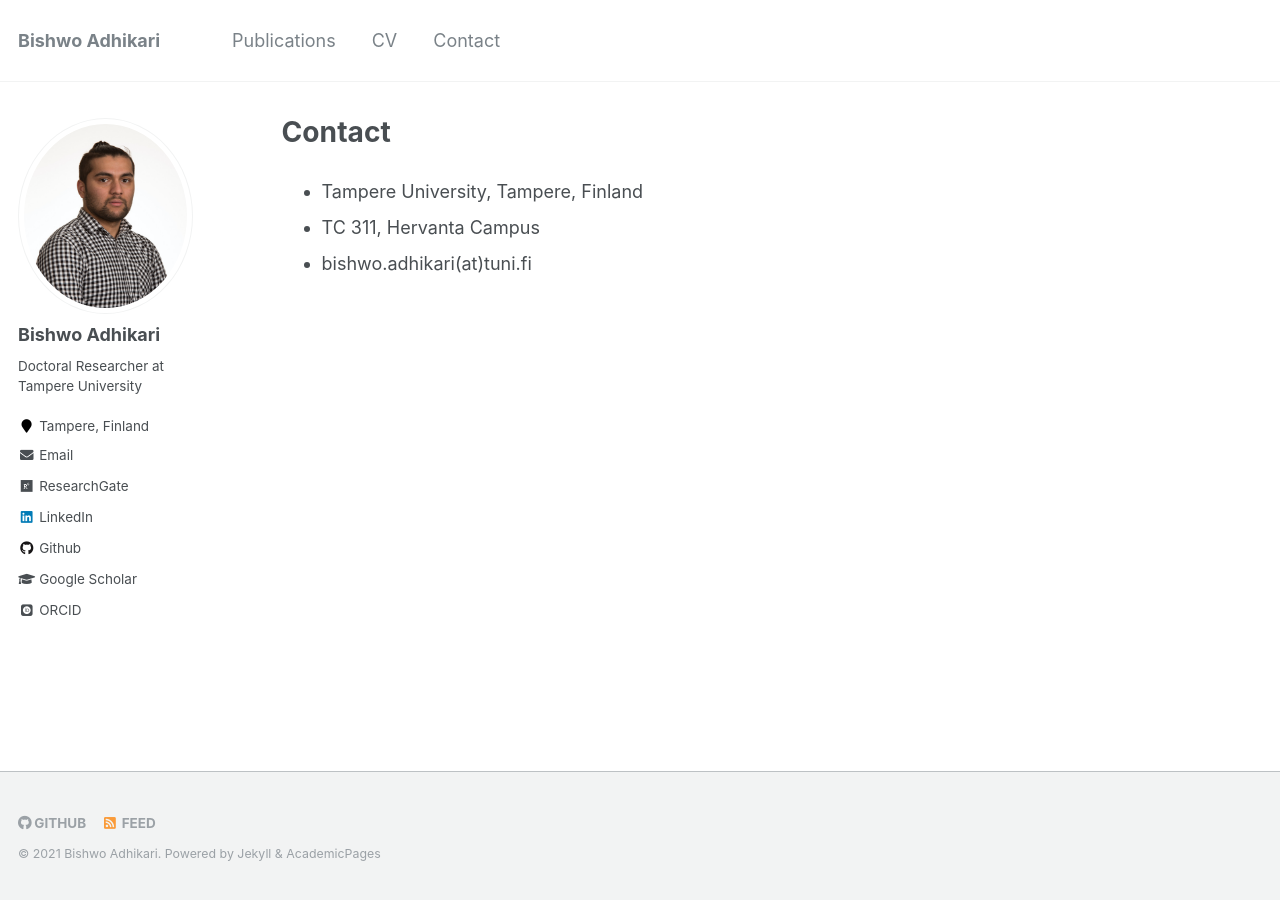
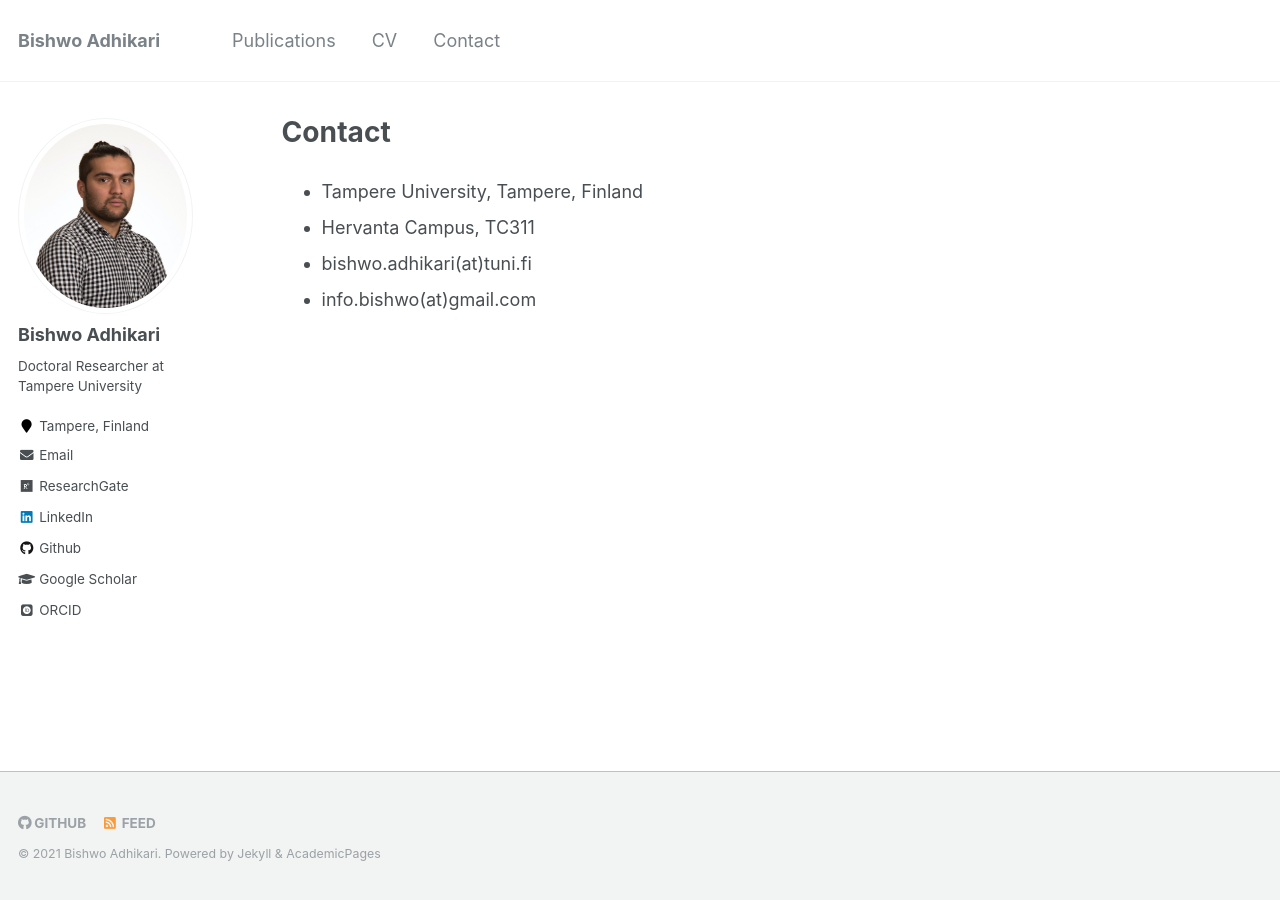
Before and after one commit to adhikaribishwo/adhikaribishwo.github.io, a Jekyll site: the page built from _pages/contact.md, in a window 1280 px wide. Built offline with Jekyll 4.4.1, drawn with Linux system fonts in a browser that asks for light colours; some web fonts are replaced.

Commit message:
contact update

```diff
--- a/_pages/contact.md
+++ b/_pages/contact.md
@@ -8,5 +8,6 @@ author_profile: true
 ---
 
 * Tampere University, Tampere, Finland
-* TC 311, Hervanta Campus
+* Hervanta Campus, TC311
 * bishwo.adhikari(at)tuni.fi
+* info.bishwo(at)gmail.com
```
